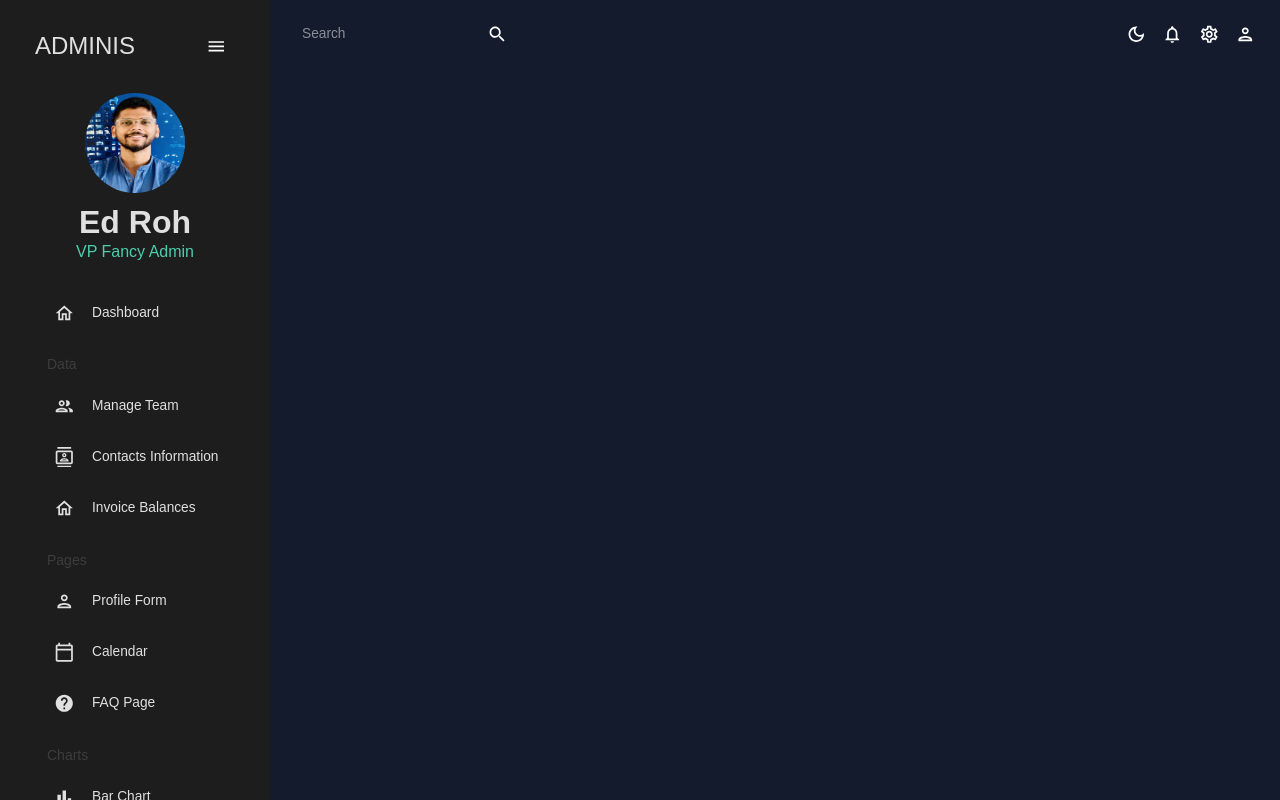
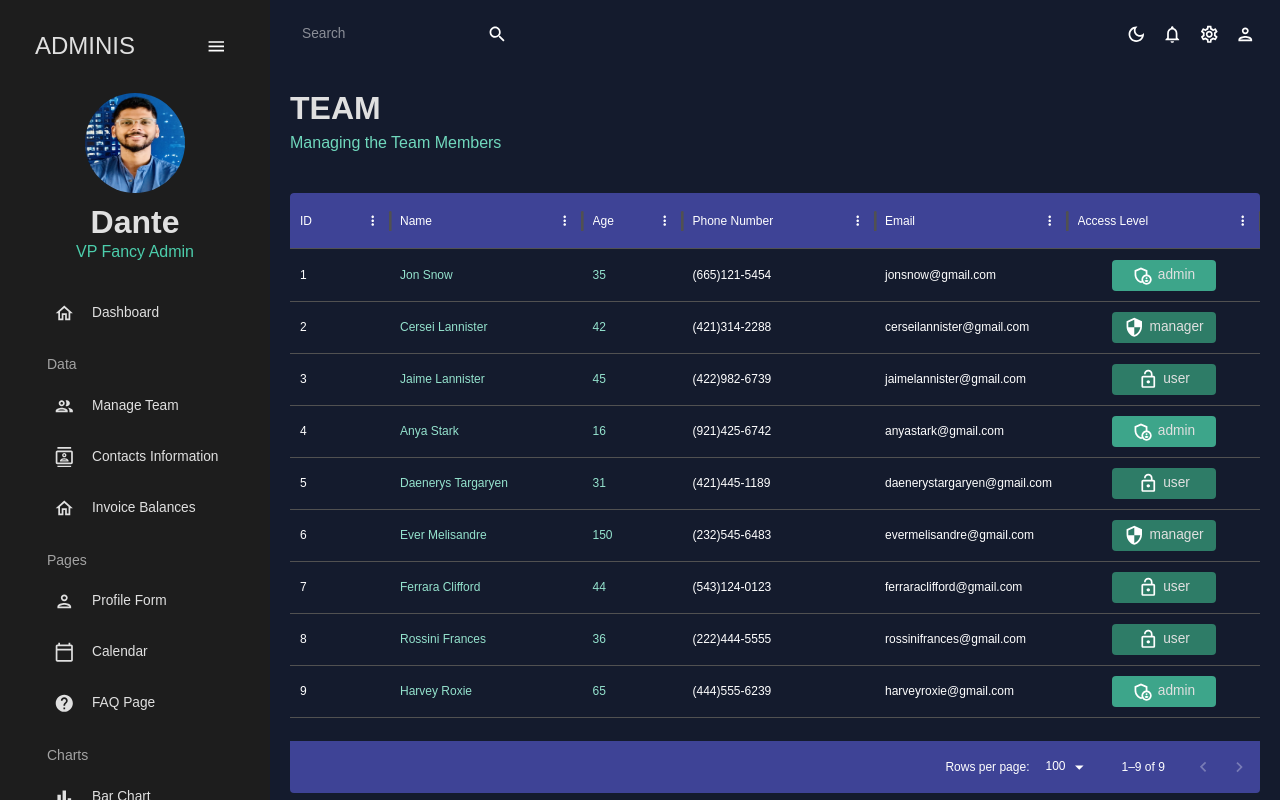
Before and after one commit to dmcdante007/AdminDashboard, a React (Create React App) app: page /team in a window 1280 px wide. Built offline with nearby package versions, Linux system fonts and the light colour scheme.

Commit message:
"Tabels with Mui Data Grid_Team_and_Contacts_Paged"

```diff
--- a/src/App.js
+++ b/src/App.js
@@ -1,11 +1,11 @@
 import { ColorModeContext, useMode } from "./theme";
 import { CssBaseline, ThemeProvider } from "@mui/material";
 import { Routes, Route } from "react-router-dom";
-
+import Dashboard from "./scenes/dashboard/index";
 import TopBar from "./scenes/global/TopBar";
-import SideBar from './scenes/global/SideBar';
-// import Dashboard from "./scenes/dashboard";
-// import Team from "./scenes/team"
+import SideBar from "./scenes/global/SideBar";
+import Team from "./scenes/team";
+import Contacts from "./scenes/contacts";
 // import Invoices from "./scenes/invoices"
 // import Contacts from "./scenes/contacts"
 // import Bar from "./scenes/bar";
@@ -24,14 +24,15 @@
       <ThemeProvider theme={theme}>
         <CssBaseline />
         <div className="app">
-          <SideBar/>
+          <SideBar />
           <main className="content">
             <TopBar />
 
-            {/* <Routes>
-                <Route path="/" element={<Dashboard/>}/>
-                <Route path="/team" element={<Team/>}/>
-                <Route path="/contacts" element={<Contacts/>}/>
+            <Routes>
+              <Route path="/" element={<Dashboard />} />
+              <Route path="/team" element={<Team />} />
+              <Route path="/contacts" element={<Contacts />} />
+              {/*
                 <Route path="/invoices" element={<Invoices/>}/>
                 <Route path="/form" element={<Form/>}/>
                 <Route path="/bar" element={<Bar/>}/>
@@ -40,8 +41,8 @@
                 <Route path="/faq" element={<FAQ/>}/>
                 <Route path="/geography" element={<Geography/>}/>
                 <Route path="/calendar" element={<Calendar/>}/>
-
-              </Routes> */}
+*/}
+            </Routes>
           </main>
         </div>
       </ThemeProvider>
--- /dev/null
+++ b/src/components/Header.jsx
@@ -0,0 +1,25 @@
+import { Typography, Box, useTheme } from "@mui/material";
+import { tokens } from "../theme";
+
+const Header = ({title, subtitle}) => {
+  const theme = useTheme();
+  const colors = tokens(theme.palette.mode);
+
+  return (
+    <Box mb="30px">
+      <Typography
+        variant="h2"
+        color={colors.grey[100]}
+        fontWeight="bold"
+        sx={{ mb: "5px" }}
+      >
+        {title}
+      </Typography>
+      <Typography variant="h5" color={colors.greenAccent[400]}>
+        {subtitle}
+      </Typography>
+    </Box>
+  );
+};
+
+export default Header;
--- /dev/null
+++ b/src/scenes/contacts/index.jsx
@@ -0,0 +1,104 @@
+import { Box } from "@mui/material";
+import { DataGrid, GridToolbar } from "@mui/x-data-grid";
+import { tokens } from "../../theme";
+import { mockDataContacts } from "../../data/mockData";
+import Header from "../../components/Header";
+import { useTheme } from "@mui/material";
+
+const Contacts = () => {
+  const theme = useTheme();
+  const colors = tokens(theme.palette.mode);
+
+  const columns = [
+    { field: "id", headerName: "ID", flex: 0.5 },
+    {
+      field: "registrarId",
+      headerName: "Registarar ID",
+    },
+    {
+      field: "name",
+      headerName: "Name",
+      flex: 1,
+      cellClassName: "name-column--cell",
+    },
+    {
+      field: "age",
+      headerName: "Age",
+      type: "number",
+      align: "left",
+      headerAlign: "left",
+      cellClassName: "name-column--cell",
+    },
+    {
+      field: "phone",
+      headerName: "Phone Number",
+      flex: 1,
+    },
+    {
+      field: "email",
+      headerName: "Email",
+      flex: 1,
+    },
+    {
+      field: "address",
+      headerName: "Address",
+      flex: 1,
+    },
+    {
+      field: "city",
+      headerName: "City",
+      flex: 1,
+    },
+    {
+      field: "zipCode",
+      headerName: "ZipCode",
+      flex: 1,
+    },
+  ];
+
+  return (
+    <Box m="20px">
+      <Header
+        title="CONTACTS"
+        subtitle="List of Contacts for future refrence"
+      />
+      <Box
+        m="40px 0 0 0"
+        height="75vh"
+        sx={{
+          "& .MuiDataGrid-root": {
+            border: "none",
+          },
+          "& .MuiDataGrid-cell": {
+            borderBottom: "none",
+          },
+          "& .name-column--cell": {
+            color: colors.greenAccent[300],
+          },
+          "& .MuiDataGrid-columnHeader": {
+            backgroundColor: colors.blueAccent[700],
+            borderBottom: "none",
+          },
+          "& .MuiDataGrid-virtualScroller": {
+            backgroundColor: colors.primary[400],
+          },
+          "& .MuiDataGrid-footerContainer": {
+            borderTop: "none",
+            backgroundColor: colors.blueAccent[700],
+          },
+          "& .MuiDataGrid-toolbarContainer .MuiButton-text": {
+            color: `${colors.grey[100]} !important`,
+          },
+        }}
+      >
+        <DataGrid
+          slots={{ toolbar: GridToolbar }}   //Components got turned to Slots !!!1
+          rows={mockDataContacts}
+          columns={columns}
+        ></DataGrid>
+      </Box>
+    </Box>
+  );
+};
+
+export default Contacts;
--- a/src/scenes/dashboard/index.jsx
+++ b/src/scenes/dashboard/index.jsx
@@ -0,0 +1,14 @@
+import { Box } from "@mui/material"
+import Header from "../../components/Header"
+
+
+const Dashboard = ()=> {
+
+    return <Box m="20px">
+        <Box display="flex" justifyContent="space-between" alignItems="center">
+        <Header title="DASHBOARD" subtitle="Welcome to your dashboard"></Header>
+        </Box>
+    </Box>
+}
+
+export default Dashboard;
--- a/src/scenes/global/SideBar.jsx
+++ b/src/scenes/global/SideBar.jsx
@@ -7,7 +7,7 @@
 import HomeOutlinedIcon from "@mui/icons-material/HomeOutlined";
 import PeopleOutlinedIcon from "@mui/icons-material/PeopleOutlined";
 import ContactsOutlinedIcon from "@mui/icons-material/ContactsOutlined";
-import ReceiptOutlinedIcon from "@mui/icons-material/ReceiptOutlined";
+// import ReceiptOutlinedIcon from "@mui/icons-material/ReceiptOutlined";
 import PersonOutlinedIcon from "@mui/icons-material/PersonOutlined";
 import CalendarTodayOutlinedIcon from "@mui/icons-material/CalendarTodayOutlined";
 import HelpOutlinedIcon from "@mui/icons-material/HelpOutlined";
@@ -23,7 +23,7 @@
   return (
     <MenuItem
       active={selected === title}
-      style={{ color: colors.grey[900] }}
+      style={{ color: colors.grey[100] }}
       onClick={() => setSelected(title)}
       icon={icon}
     >
@@ -56,7 +56,7 @@
         },
         "& .pro-menu-item.active": {
           color: "6870fa !important",
-        },
+        }
       }}
     >
       <ProSidebar collapsed={isCollapsed}>
@@ -77,7 +77,7 @@
                 alignItems="center"
                 ml="15px"
               >
-                <Typography variant="h3" color={colors.grey[900]}>
+                <Typography variant="h3" color={colors.grey[100]}>
                   ADMINIS
                 </Typography>
                 <IconButton onClick={() => setIsCollapsed(!isCollapsed)}>
@@ -102,11 +102,11 @@
               <Box textAlign="center">
                 <Typography
                   variant="h2"
-                  color={colors.grey[900]}
+                  color={colors.grey[100]}
                   fontWeight="bold"
                   sx={{ m: "10px 0 0 0" }}
                 >
-                  Ed Roh
+                  Dante
                 </Typography>
 
                 <Typography variant="h5" color={colors.greenAccent[500]}>
--- /dev/null
+++ b/src/scenes/team/index.jsx
@@ -0,0 +1,107 @@
+import { Box, Typography, useTheme } from "@mui/material";
+import { DataGrid } from "@mui/x-data-grid";
+import { tokens } from "../../theme";
+import { mockDataTeam } from "../../data/mockData";
+import AdminPanelSettingsOutlineIcon from "@mui/icons-material/AdminPanelSettingsOutlined";
+import LockOpenOutlineIcon from "@mui/icons-material/LockOpenOutlined";
+import SecurityOutlineIcon from "@mui/icons-material/SecurityOutlined";
+import Header from "../../components/Header";
+
+const Team = () => {
+  const theme = useTheme();
+  const colors = tokens(theme.palette.mode);
+
+  const columns = [
+    { field: "id", headerName: "ID" },
+    {
+      field: "name",
+      headerName: "Name",
+      flex: 1,
+      cellClassName: "name-column--cell",
+    },
+    {
+      field: "age",
+      headerName: "Age",
+      type: "number",
+      align: "left",
+      headerAlign: "left",
+      cellClassName: "name-column--cell",
+    },
+    {
+      field: "phone",
+      headerName: "Phone Number",
+      flex: 1,
+    },
+    {
+      field: "email",
+      headerName: "Email",
+      flex: 1,
+    },
+    {
+      field: "access",
+      headerName: "Access Level",
+      flex: 1,
+      renderCell: ({ row: { access } }) => {
+        return (
+          <Box
+            width="60%"
+            m="0 auto"
+            mt= '10px'
+            p="5px"
+            display="flex"
+            justifyContent="center"
+            backgroundColor={
+              access === "admin"
+                ? colors.greenAccent[600]
+                : colors.greenAccent[700]
+            }
+            borderRadius="4px"
+          >
+            {access === "admin" && <AdminPanelSettingsOutlineIcon />}
+            {access === "manager" && <SecurityOutlineIcon />}
+            {access === "user" && <LockOpenOutlineIcon />}
+            <Typography color={colors.grey[100]} sx={{ ml: "5px" }}>
+              {access}
+            </Typography>
+          </Box>
+        );
+      },
+    },
+  ];
+
+  return (
+    <Box m="20px">
+      <Header title="TEAM" subtitle="Managing the Team Members" />
+      <Box
+        m="40px 0 0 0"
+        height="75vh"
+        sx={{
+          "& .MuiDataGrid-root": {
+            border: "none",
+          },
+          "& .MuiDataGrid-cell": {
+            borderBottom: "none",
+          },
+          "& .name-column--cell": {
+            color: colors.greenAccent[300],
+          },
+          "& .MuiDataGrid-columnHeader": {
+            backgroundColor: colors.blueAccent[700],
+            borderBottom: "none",
+          },
+          "& .MuiDataGrid-virtualScroller": {
+            backgroundColor: colors.primary[400],
+          },
+          "& .MuiDataGrid-footerContainer": {
+            borderTop: "none",
+            backgroundColor: colors.blueAccent[700],
+          },
+        }}
+      >
+        <DataGrid rows={mockDataTeam} columns={columns}></DataGrid>
+      </Box>
+    </Box>
+  );
+};
+
+export default Team;
--- a/src/theme.js
+++ b/src/theme.js
@@ -3,7 +3,7 @@
 
 // color design token
 export const tokens = (mode) => ({
-  ...(mode === "dar"
+  ...(mode === "dark"
     ? {
         grey: {
           100: "#e0e0e0",
```
